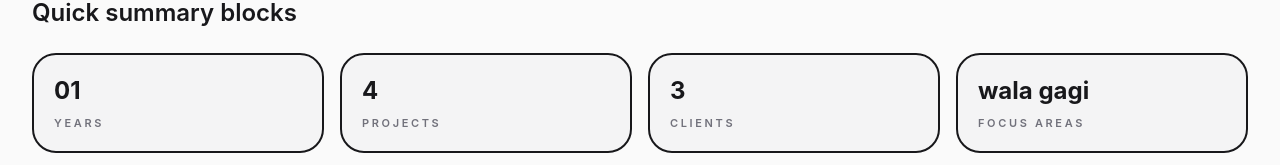
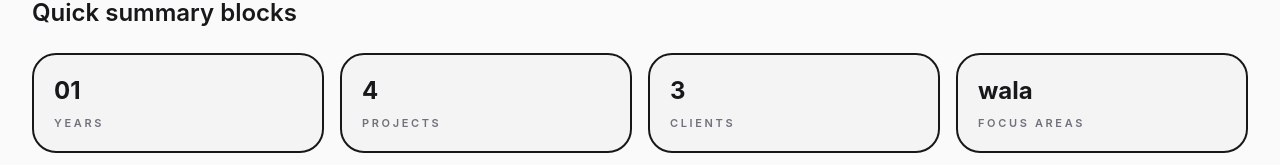
Before and after one commit to Ian-nwb/CTWEBPGL, a React (Vite) app in the folder sianghio-client/: page /about in a window 1280 px wide. Shown: the part 574-739 px from the top of the page. Built offline with nearby package versions, Linux system fonts and the light colour scheme.

Commit message:
feat: added pages and components

```diff
--- a/sianghio-client/src/pages/AboutPage.jsx
+++ b/sianghio-client/src/pages/AboutPage.jsx
@@ -81,7 +81,7 @@ const AboutPage = () => {
             { label: 'Years', value: '01' },
             { label: 'Projects', value: '4' },
             { label: 'Clients', value: '3' },
-            { label: 'Focus Areas', value: 'wala gagi' },
+            { label: 'Focus Areas', value: 'wala' },
           ].map((stat, i) => (
             <div key={i} className="rounded-3xl border-2 border-zinc-900 bg-zinc-100 p-5">
               <p className="text-2xl font-bold text-zinc-900">{stat.value}</p>
```
